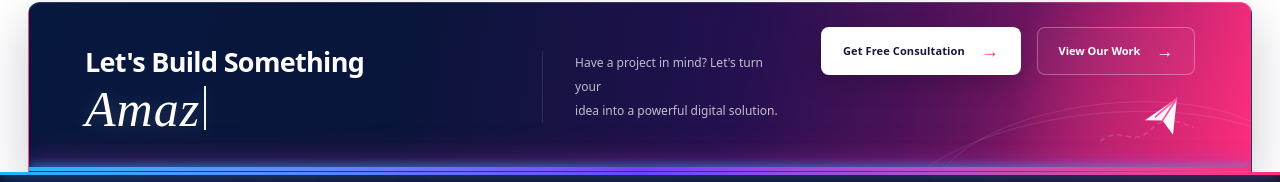
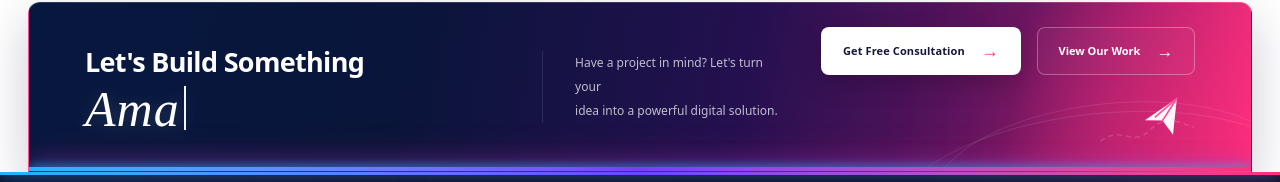
Before and after one commit to romitu89/mitoms-clone, a Next.js app: page / in a window 1280 px wide. Shown: the part 2924-3106 px from the top of the page. Built offline with nearby package versions, Linux system fonts and the light colour scheme.

Commit message:
Updated project

```diff
--- a/components/Home.tsx
+++ b/components/Home.tsx
@@ -1,6 +1,11 @@
 "use client";
 
-import { useEffect, useRef, useState } from "react";
+import {
+  useEffect,
+  useRef,
+  useState,
+  useSyncExternalStore,
+} from "react";
 import Image from "next/image";
 import Link from "next/link";
 import ConsultationModal from "./ConsultationModal";
@@ -14,7 +19,6 @@ import {
   PenTool,
   Code2,
   TrendingUp,
-  CheckCircle2,
   Smartphone,
   Cloud,
   Brain,
@@ -274,6 +278,36 @@ type TypewriterSegment = {
   underlineClassName?: string;
 };
 
+function subscribeToReducedMotion(onChange: () => void) {
+  const mediaQuery = window.matchMedia(
+    "(prefers-reduced-motion: reduce)",
+  );
+
+  mediaQuery.addEventListener("change", onChange);
+
+  return () => {
+    mediaQuery.removeEventListener("change", onChange);
+  };
+}
+
+function getReducedMotionSnapshot() {
+  return window.matchMedia(
+    "(prefers-reduced-motion: reduce)",
+  ).matches;
+}
+
+function getReducedMotionServerSnapshot() {
+  return false;
+}
+
+function usePrefersReducedMotion() {
+  return useSyncExternalStore(
+    subscribeToReducedMotion,
+    getReducedMotionSnapshot,
+    getReducedMotionServerSnapshot,
+  );
+}
+
 function TypewriterText({
   segments,
   speed = 95,
@@ -292,65 +326,66 @@ function TypewriterText({
   const [visibleCharacters, setVisibleCharacters] = useState(0);
   const { elementRef, hasStarted } =
     useStartWhenVisible<HTMLSpanElement>(0.12);
+  const prefersReducedMotion = usePrefersReducedMotion();
 
   const fullText = segments.map((segment) => segment.text).join("");
   const totalCharacters = fullText.length;
+  const displayedCharacters = prefersReducedMotion
+    ? totalCharacters
+    : visibleCharacters;
 
   useEffect(() => {
-    if (!hasStarted || totalCharacters === 0) {
+    if (
+      !hasStarted ||
+      prefersReducedMotion ||
+      totalCharacters === 0 ||
+      visibleCharacters >= totalCharacters
+    ) {
       return;
     }
 
-    let timeoutId: ReturnType<typeof setTimeout> | undefined;
-    let intervalId: ReturnType<typeof setInterval> | undefined;
-
-    setVisibleCharacters(0);
-
-    timeoutId = setTimeout(() => {
-      intervalId = setInterval(() => {
-        setVisibleCharacters((current) => {
-          const next = Math.min(current + 1, totalCharacters);
-
-          if (next >= totalCharacters && intervalId) {
-            clearInterval(intervalId);
-          }
-
-          return next;
-        });
-      }, speed);
-    }, delay);
+    const timeoutId = window.setTimeout(
+      () => {
+        setVisibleCharacters((current) =>
+          Math.min(current + 1, totalCharacters),
+        );
+      },
+      visibleCharacters === 0 ? delay : speed,
+    );
 
     return () => {
-      if (timeoutId) {
-        clearTimeout(timeoutId);
-      }
-
-      if (intervalId) {
-        clearInterval(intervalId);
-      }
+      window.clearTimeout(timeoutId);
     };
-  }, [delay, hasStarted, speed, totalCharacters]);
-
-  let remainingCharacters = visibleCharacters;
+  }, [
+    delay,
+    hasStarted,
+    prefersReducedMotion,
+    speed,
+    totalCharacters,
+    visibleCharacters,
+  ]);
 
   const renderSegments = (showTypedText: boolean) =>
     segments.map((segment, index) => {
+      const segmentStart = segments
+        .slice(0, index)
+        .reduce(
+          (total, currentSegment) =>
+            total + currentSegment.text.length,
+          0,
+        );
+
       const characterCount = showTypedText
         ? Math.max(
             0,
-            Math.min(segment.text.length, remainingCharacters),
+            Math.min(
+              segment.text.length,
+              displayedCharacters - segmentStart,
+            ),
           )
         : segment.text.length;
 
       const visibleText = segment.text.slice(0, characterCount);
-
-      if (showTypedText) {
-        remainingCharacters = Math.max(
-          0,
-          remainingCharacters - segment.text.length,
-        );
-      }
-
       const segmentComplete =
         characterCount === segment.text.length;
 
@@ -376,7 +411,9 @@ function TypewriterText({
     });
 
   const showCursor =
-    hasStarted && visibleCharacters < totalCharacters;
+    hasStarted &&
+    !prefersReducedMotion &&
+    visibleCharacters < totalCharacters;
 
   return (
     <span
@@ -433,70 +470,86 @@ function LoopingTypewriterText({
   >("typing");
   const { elementRef, hasStarted } =
     useStartWhenVisible<HTMLSpanElement>(0.2);
+  const prefersReducedMotion = usePrefersReducedMotion();
 
   useEffect(() => {
-    if (!hasStarted || text.length === 0) {
+    if (
+      !hasStarted ||
+      prefersReducedMotion ||
+      text.length === 0
+    ) {
       return;
     }
 
-    const reduceMotion = window.matchMedia(
-      "(prefers-reduced-motion: reduce)",
-    ).matches;
-
-    if (reduceMotion) {
-      setVisibleCharacters(text.length);
-      setPhase("holding");
-      return;
-    }
-
-    let timeoutId: ReturnType<typeof setTimeout>;
+    let timeoutDelay = restartDelay;
+    let nextAction: () => void = () => {
+      setPhase("typing");
+    };
 
     if (phase === "typing") {
       if (visibleCharacters < text.length) {
-        timeoutId = setTimeout(() => {
+        timeoutDelay = typingSpeed;
+        nextAction = () => {
           setVisibleCharacters((current) =>
             Math.min(current + 1, text.length),
           );
-        }, typingSpeed);
+        };
       } else {
-        timeoutId = setTimeout(() => {
-          setPhase("holding");
-        }, typingSpeed);
+        timeoutDelay = holdDuration;
+        nextAction = () => {
+          setPhase("deleting");
+        };
       }
-    } else if (phase === "holding") {
-      timeoutId = setTimeout(() => {
-        setPhase("deleting");
-      }, holdDuration);
     } else if (phase === "deleting") {
       if (visibleCharacters > 0) {
-        timeoutId = setTimeout(() => {
-          setVisibleCharacters((current) => Math.max(current - 1, 0));
-        }, deletingSpeed);
+        timeoutDelay = deletingSpeed;
+        nextAction = () => {
+          setVisibleCharacters((current) =>
+            Math.max(current - 1, 0),
+          );
+        };
       } else {
-        timeoutId = setTimeout(() => {
+        timeoutDelay = restartDelay;
+        nextAction = () => {
           setPhase("restarting");
-        }, deletingSpeed);
+        };
       }
+    } else if (phase === "restarting") {
+      timeoutDelay = restartDelay;
+      nextAction = () => {
+        setPhase("typing");
+      };
     } else {
-      timeoutId = setTimeout(() => {
-        setPhase("typing");
-      }, restartDelay);
+      timeoutDelay = holdDuration;
+      nextAction = () => {
+        setPhase("deleting");
+      };
     }
 
-    return () => clearTimeout(timeoutId);
+    const timeoutId = window.setTimeout(
+      nextAction,
+      timeoutDelay,
+    );
+
+    return () => {
+      window.clearTimeout(timeoutId);
+    };
   }, [
     deletingSpeed,
     hasStarted,
     holdDuration,
     phase,
+    prefersReducedMotion,
     restartDelay,
     text,
     typingSpeed,
     visibleCharacters,
   ]);
 
-  const visibleText = text.slice(0, visibleCharacters);
-  const showCursor = hasStarted;
+  const visibleText = prefersReducedMotion
+    ? text
+    : text.slice(0, visibleCharacters);
+  const showCursor = hasStarted && !prefersReducedMotion;
 
   return (
     <span
```
